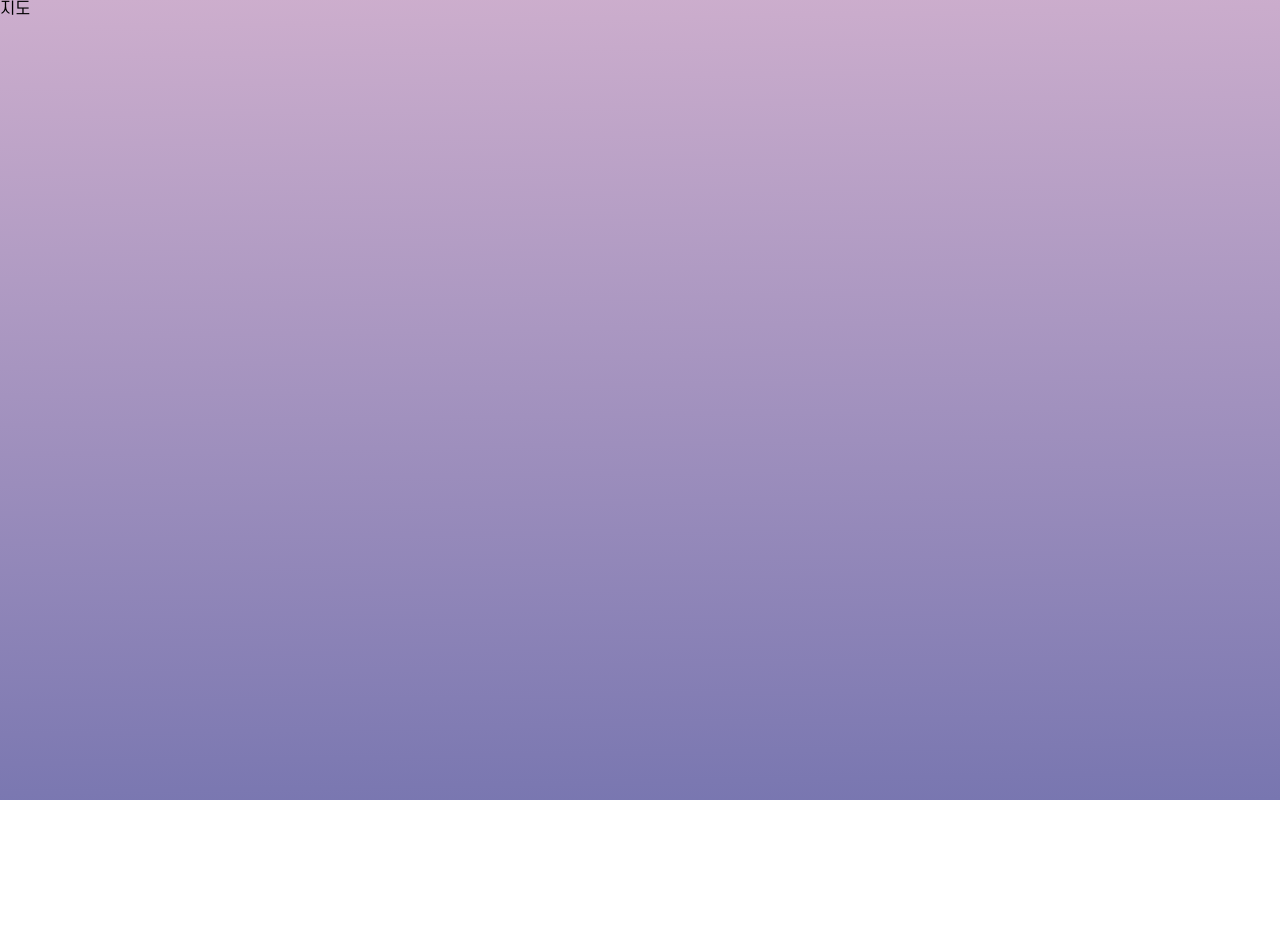
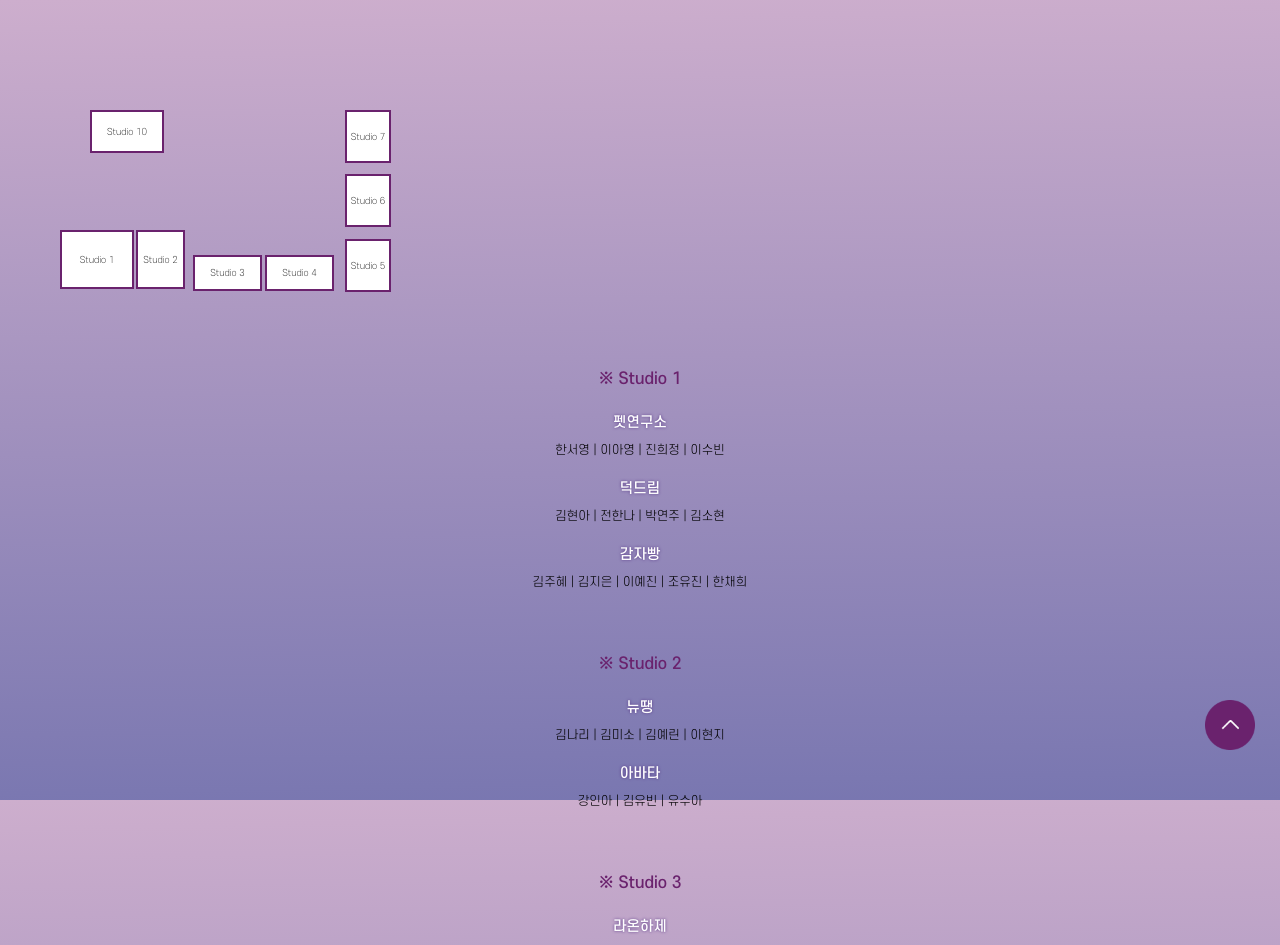
Before and after one commit to 2024-ITMEDIA/DFzone_FE, a React (Vite) app: page /map in a window 1280 px wide. Shown: the top 945 px of the page. Before the commit the page ends 800 px from the top, so only its background shows below. Built offline with nearby package versions, Linux system fonts and the light colour scheme.

Commit message:
Feat : Booth 컴포넌트 및 Map 페이지 구현

```diff
--- /dev/null
+++ b/src/components/Booth.jsx
@@ -0,0 +1,139 @@
+import React, { useState, useEffect } from "react";
+import styled from "styled-components";
+
+export const BoothContainer = styled.div`
+    position: relative;
+    left: 50%;
+    transform: translateX(-50%);
+`;
+
+const Studio = styled.div`
+    position: absolute;
+    border: 2px solid var(--Color3, #6A226D);
+    background-color: #fff;
+    color: #000;
+    display: flex;
+    align-items: center;
+    justify-content: center;
+    cursor: pointer;
+    transition: background-color 0.3s;
+    color: var(--Labels-Primary, #000);
+    text-align: center;
+    font-feature-settings: 'liga' off, 'clig' off;
+    font-family: "S-Core Dream";
+    font-size: 9px;
+    font-style: normal;
+    font-weight: 200;
+    line-height: 22px; /* 275% */
+
+    &:hover {
+        background-color: #6A226D;
+        color: #fff;
+    }
+`;
+
+const Booth = ({ onStudioClick }) => {
+    const [screenWidth, setScreenWidth] = useState(window.innerWidth);
+
+    // 화면 크기 변경 시 업데이트
+    useEffect(() => {
+        const handleResize = () => {
+            setScreenWidth(window.innerWidth);
+        };
+        window.addEventListener("resize", handleResize);
+
+        // 컴포넌트 언마운트 시 이벤트 리스너 제거
+        return () => {
+            window.removeEventListener("resize", handleResize);
+        };
+    }, []);
+
+    // 스튜디오 데이터
+    const studios = [
+        {
+            id: 1,
+            name: "Studio 1",
+            top: "130px",
+            left: screenWidth <= 370 ? "10px" : screenWidth <= 425 ? "30px" : "60px",
+            width: "70px",
+            height: "55px",
+        },
+        {
+            id: 2,
+            name: "Studio 2",
+            top: "130px",
+            left: screenWidth <= 370 ? "86px" : screenWidth <= 425 ? "106px" : "136px",
+            width: "45px",
+            height: "55px",
+        },
+        {
+            id: 3,
+            name: "Studio 3",
+            top: "155px",
+            left: screenWidth <= 360 ? "142px" : screenWidth <= 425 ? "160px" : "193px",
+            width: "65px",
+            height: "32px",
+        },
+        {
+            id: 4,
+            name: "Studio 4",
+            top: "155px",
+            left: screenWidth <= 360 ? "213px" : screenWidth <= 425 ? "231px" : "265px",
+            width: "65px",
+            height: "32px",
+        },
+        {
+            id: 5,
+            name: "Studio 5",
+            top: "139px",
+            left: screenWidth <= 360 ? "292px" : screenWidth <= 425 ? "305px" : "345px",
+            width: "42px",
+            height: "49px",
+        },
+        {
+            id: 6,
+            name: "Studio 6",
+            top: "74px",
+            left: screenWidth <= 360 ? "292px" : screenWidth <= 425 ? "305px" : "345px",
+            width: "42px",
+            height: "49px",
+        },
+        {
+            id: 7,
+            name: "Studio 7",
+            top: "10px",
+            left: screenWidth <= 360 ? "292px" : screenWidth <= 425 ? "305px" : "345px",
+            width: "42px",
+            height: "49px",
+        },
+        {
+            id: 10,
+            name: "Studio 10",
+            top: "10px",
+            left: screenWidth <= 360 ? "40px" : screenWidth <= 425 ? "60px" : "90px",
+            width: "70px",
+            height: "39px",
+        },
+    ];
+
+    return (
+        <BoothContainer>
+            {studios.map(studio => (
+                <Studio
+                    key={studio.id}
+                    style={{
+                        top: studio.top,
+                        left: studio.left,
+                        width: studio.width,
+                        height: studio.height,
+                    }}
+                    onClick={() => onStudioClick(studio.id)}
+                >
+                    {studio.name}
+                </Studio>
+            ))}
+        </BoothContainer>
+    );
+};
+
+export default Booth;
--- a/src/pages/Map.jsx
+++ b/src/pages/Map.jsx
@@ -1,10 +1,104 @@
-import React from "react";
+import React, { useRef } from "react";
 import * as M from "../styles/MapStyle";
+import Booth from "../components/Booth";
+import Fb from "../styles/components/FloatButton";
+import scrollUpImage from "../img/img_float.png";
 
 function Map() {
+    // 스튜디오 참조 생성
+    const studioRefs = {
+        1: useRef(null),
+        2: useRef(null),
+        3: useRef(null),
+        4: useRef(null),
+        5: useRef(null),
+        6: useRef(null),
+        7: useRef(null),
+        10: useRef(null),
+    };
+
+    // 스튜디오로 스크롤하는 함수
+    const scrollToStudio = (studioId) => {
+        const ref = studioRefs[studioId];
+        if (ref && ref.current) {
+            ref.current.scrollIntoView({ behavior: "smooth", block: "start" });
+        }
+    };
+
+    const scrollToTop = () => {
+        window.scrollTo({ top: 0, behavior: "smooth" });
+    };
+
     return (
         <>
-            <M.Map>지도</M.Map>
+            <M.MapContainer>
+                <Booth onStudioClick={scrollToStudio} />
+            </M.MapContainer>
+
+            {/* 스튜디오 목록 */}
+            <M.Studio ref={studioRefs[1]}>
+                <M.StudioNumber>※ Studio 1</M.StudioNumber>
+                <M.TeamName>펫연구소</M.TeamName>
+                <M.TeamMember>한서영 | 이아영 | 진희정 | 이수빈</M.TeamMember>
+                <M.TeamName>덕드림</M.TeamName>
+                <M.TeamMember>김현아 | 전한나 | 박연주 | 김소현</M.TeamMember>
+                <M.TeamName>감자빵</M.TeamName>
+                <M.TeamMember>김주혜 | 김지은 | 이예진 | 조유진 | 한채희</M.TeamMember>
+            </M.Studio>
+
+            <M.Studio ref={studioRefs[2]}>
+                <M.StudioNumber>※ Studio 2</M.StudioNumber>
+                <M.TeamName>뉴땡</M.TeamName>
+                <M.TeamMember>김나리 | 김미소 | 김예린 | 이현지</M.TeamMember>
+                <M.TeamName>아바타</M.TeamName>
+                <M.TeamMember>강인아 | 김유빈 | 유수아</M.TeamMember>
+            </M.Studio>
+
+            <M.Studio ref={studioRefs[3]}>
+                <M.StudioNumber>※ Studio 3</M.StudioNumber>
+                <M.TeamName>라온하제</M.TeamName>
+                <M.TeamMember>동은후 | 서은교 | 이태은 | 성채린</M.TeamMember>
+                <M.TeamName>공공이</M.TeamName>
+                <M.TeamMember>김서정 | 권유리</M.TeamMember>
+            </M.Studio>
+
+            <M.Studio ref={studioRefs[4]}>
+                <M.StudioNumber>※ Studio 4</M.StudioNumber>
+                <M.TeamName>I’m20</M.TeamName>
+                <M.TeamMember>홍지은 | 손지우 | 이예진 | 김현진</M.TeamMember>
+                <M.TeamName>엉그리덕새</M.TeamName>
+                <M.TeamMember>최가인 | 이채은 | 심유진</M.TeamMember>
+                <M.TeamName>덕솔</M.TeamName>
+                <M.TeamMember>서수현 | 권세림 | 이주연 | 한결</M.TeamMember>
+            </M.Studio>
+
+            <M.Studio ref={studioRefs[5]}>
+                <M.StudioNumber>※ Studio 5</M.StudioNumber>
+                <M.TeamName>몽즈</M.TeamName>
+                <M.TeamMember>이은결 | 양지예 | 이정빈 | 김성연</M.TeamMember>
+            </M.Studio>
+
+            <M.Studio ref={studioRefs[6]}>
+                <M.StudioNumber>※ Studio 6</M.StudioNumber>
+                <M.TeamName>무무</M.TeamName>
+                <M.TeamMember>이성경 | 나가영 | 김지영 | 조예성</M.TeamMember>
+            </M.Studio>
+
+            <M.Studio ref={studioRefs[7]}>
+                <M.StudioNumber>※ Studio 7</M.StudioNumber>
+                <M.TeamName>럭키미키</M.TeamName>
+                <M.TeamMember>김슬기 | 김인영 | 윤보민 | 전예진</M.TeamMember>
+            </M.Studio>
+
+            <M.Studio ref={studioRefs[10]}>
+                <M.StudioNumber>※ Studio 10</M.StudioNumber>
+                <M.TeamName>뽀글팝스</M.TeamName>
+                <M.TeamMember>김유정 | 김정은 | 민유빈 | 강이서</M.TeamMember>
+            </M.Studio>
+
+            {/* 플로팅 버튼 */}
+            <Fb image={scrollUpImage} onClick={scrollToTop} />
+
         </>
     );
 }
--- a/src/styles/MapStyle.js
+++ b/src/styles/MapStyle.js
@@ -1,4 +1,79 @@
 import styled from "styled-components";
 import palette from "../lib/colorPalette";
+import fb from "../img/img_float.png";
 
-export const Map = styled.div``;
+export const MapContainer = styled.div`
+    width: 100vw;
+    height: 208px;
+    margin-top: 100px;
+    position: relative;
+`;
+
+export const Studio = styled.div`
+    display:flex;
+    flex-direction: column;
+`;
+
+export const StudioNumber = styled.div`
+    color: var(--Color3, #6A226D);
+    margin-bottom: 5px;
+    margin-top: 60px;
+    .special-margin {
+    margin-top: 0px;
+    }
+    text-align: center;
+    font-feature-settings: 'liga' off, 'clig' off;
+    font-family: "S-Core Dream";
+    font-size: 16px;
+    font-style: normal;
+    font-weight: 500;
+    line-height: 22px; /* 137.5% */
+`;
+
+export const TeamName = styled.div`
+    color: var(--Backgrounds-Primary, #FFF);
+    text-align: center;
+    margin-bottom: 5px;
+    margin-top: 17px;
+    font-feature-settings: 'liga' off, 'clig' off;
+    text-shadow: 0px 0px 3px #583687;
+    font-family: "S-Core Dream";
+    font-size: 14px;
+    font-style: normal;
+    font-weight: 500;
+    line-height: 22px; /* 157.143% */
+`;
+
+export const TeamMember = styled.div`
+    color: var(--Labels-Primary, #000);
+    text-align: center;
+    font-feature-settings: 'liga' off, 'clig' off;
+    font-family: "S-Core Dream";
+    font-size: 12px;
+    font-style: normal;
+    font-weight: 300;
+    line-height: 22px; /* 183.333% */
+`;
+
+const Button = styled.button`
+    position: fixed;
+    bottom: 20px;
+    right: 20px;
+    width: 60px;
+    height: 60px;
+    border: none;
+    border-radius: 50%;
+    background: url(${(props) => props.image}) no-repeat center;
+    background-size: cover;
+    cursor: pointer;
+    box-shadow: 0 4px 10px rgba(0, 0, 0, 0.3);
+    transition: transform 0.3s;
+
+    &:hover {
+        transform: scale(1.1);
+    }
+
+    &:active {
+        transform: scale(0.95);
+    }
+`;
--- /dev/null
+++ b/src/styles/components/FloatButton.js
@@ -0,0 +1,18 @@
+import React from "react";
+import styled from "styled-components";
+
+const FloatButton = styled.button`
+    position: fixed;
+    bottom: 50px;
+    right: 25px;
+    width: 50px;
+    height: 50px;
+    background: url(${(props) => props.image}) no-repeat center/contain;
+    border: none;
+    cursor: pointer;
+    z-index: 10;
+
+
+`;
+
+export default FloatButton;
```
Also changed, not shown: src/img/img_float.png (added).
